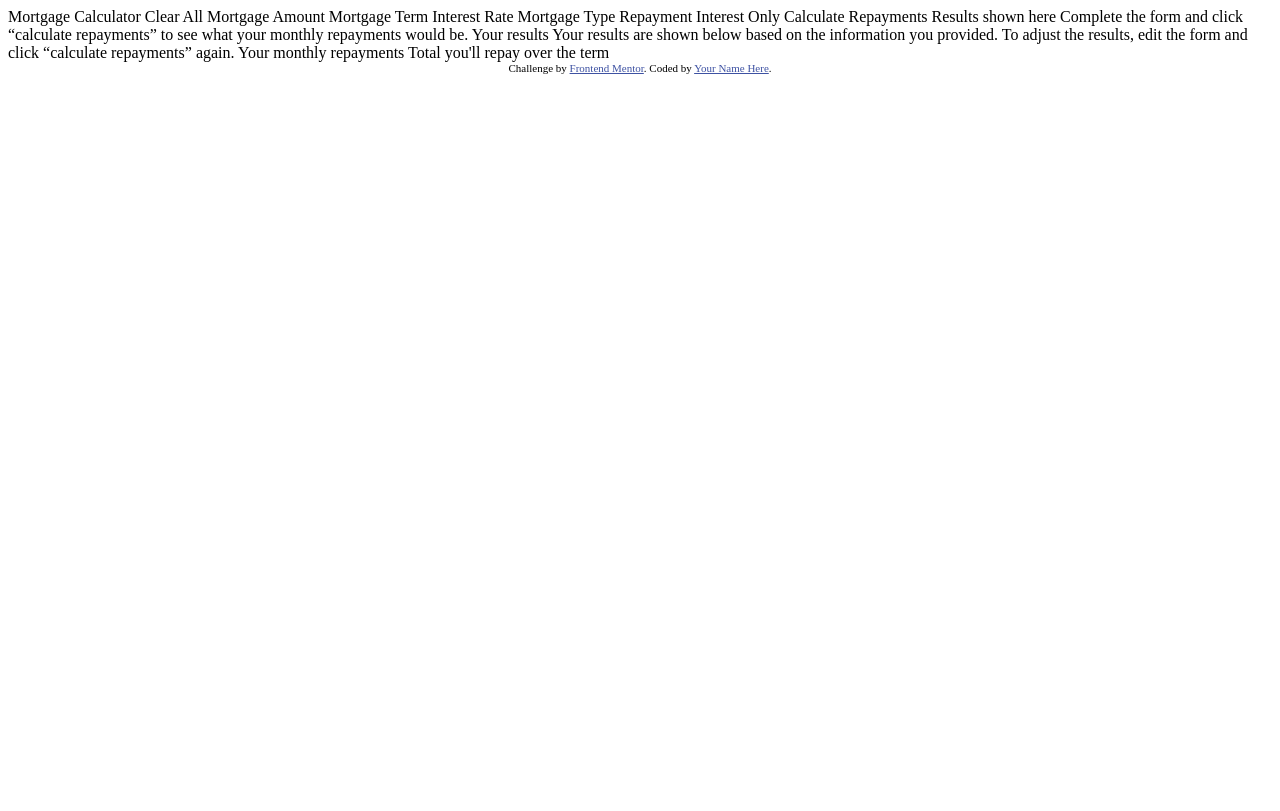
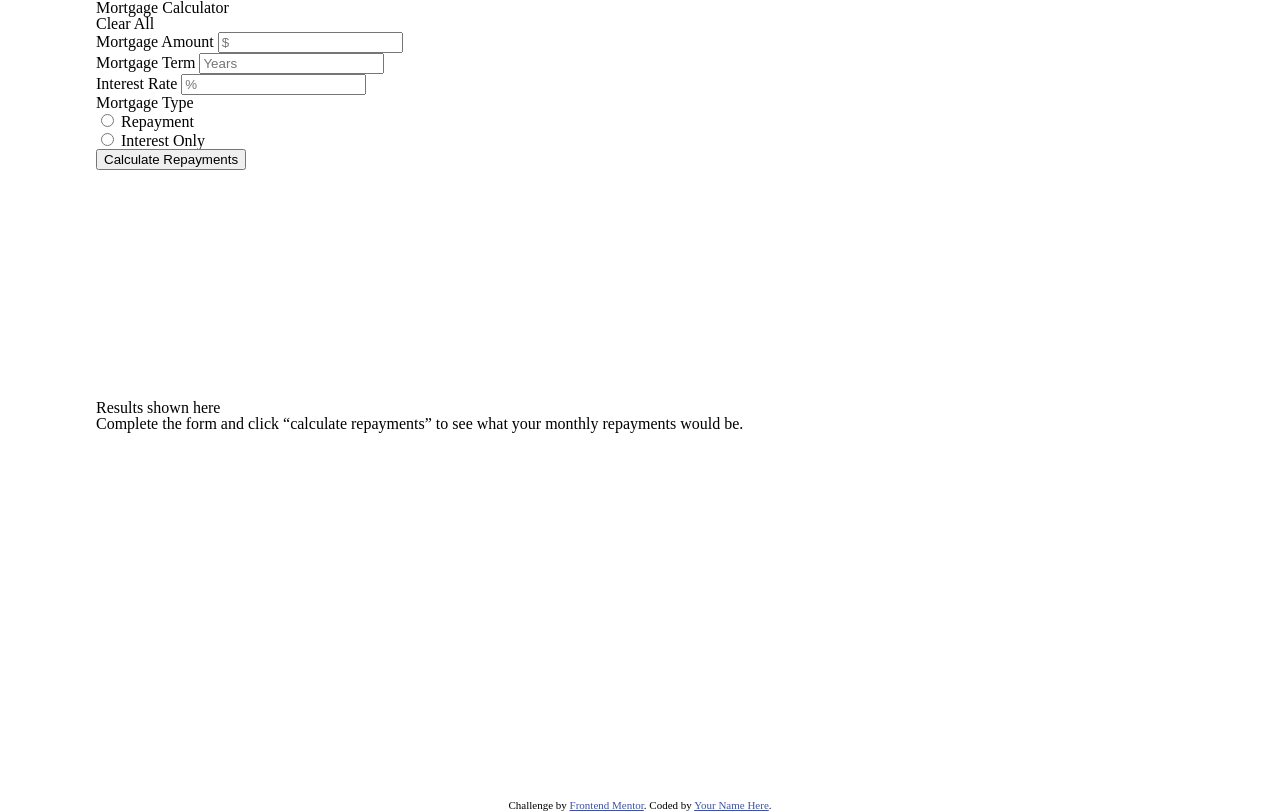
Before and after one commit to markvilly/mortgage-repayment-calculator, a plain HTML site: page index.html in a window 1280 px wide. Drawn offline with Linux system fonts and the light colour scheme.

Commit message:
Finished the semantic HTML layout

```diff
--- a/index.html
+++ b/index.html
@@ -5,7 +5,7 @@
   <meta name="viewport" content="width=device-width, initial-scale=1.0"> <!-- displays site properly based on user's device -->
 
   <link rel="icon" type="image/png" sizes="32x32" href="./assets/images/favicon-32x32.png">
-
+  <link rel="stylesheet" href="style.css">
   <title>Frontend Mentor | Mortgage repayment calculator</title>
 
   <!-- Feel free to remove these styles or customise in your own stylesheet 👍 -->
@@ -15,44 +15,91 @@
   </style>
 </head>
 <body>
+  <main id="wrapper">
+    <article class="left-side" id="calculator-side">
+      <div id="nav" class="top-left">
+        <h4 class="mid-header">Mortgage Calculator</h4>
+        <h5 class="label link">Clear All</h5>
+      </div>
 
-  Mortgage Calculator
-  Clear All
+      <form action="">
+        <div class="">
+          <label for="mortgage-amount">
+            Mortgage Amount
+          </label>
+          <input  value="" placeholder="$">
+        </div>
 
-  Mortgage Amount
+        <div>
+          <label for="mortgage-term">
+            Mortgage Term
+          </label>
+          <input type="text" placeholder="Years">
+        </div>
 
-  Mortgage Term
+        <div>
+          <label for="interest">Interest Rate</label>
+        <input type="text" placeholder="%">
+        </div>
 
-  Interest Rate
+        <div>
+        <label>Mortgage Type</label>
+        <div>
+          <input type="radio" name="repayment" id="repayment">
+          <label for="repayment">Repayment</label>
+        </div>
 
-  Mortgage Type
-  Repayment
-  Interest Only
+          <div>
+            <input type="radio" name="interest" id="interest-only">
+            <label for="interest-only">Interest Only</label>
+          </div>
 
-  Calculate Repayments
+        <button type="submit">Calculate Repayments</button>
+      </form>
+
+    </article>
 
     <!-- Empty results start -->
+    <article id="empty-results" class="right-side bottom">
 
-  Results shown here
+      <div class="artwork" id="art"></div>
+      <h3 class="title">Results shown here</h3>
 
-  Complete the form and click “calculate repayments” to see what
-  your monthly repayments would be.
+      <div class="para">
+        <p>Complete the form and click “calculate repayments” to see what
+          your monthly repayments would be.</p>
+      </div>
+    </article>
 
     <!-- Empty results end -->
 
     <!-- Completed results start -->
 
-  Your results
+    <article id="completed-results" class="hidden right-side bottom">
 
-  Your results are shown below based on the information you provided.
-  To adjust the results, edit the form and click “calculate repayments” again.
+      <div class="artwork" id="art"></div>
 
-  Your monthly repayments
+      <div class="title-para">
+        <h3 class="title">Your results</h3>
 
-  Total you'll repay over the term
+        <div class="para">
+          <p>Your results are shown below based on the information you provided.
+            To adjust the results, edit the form and click “calculate repayments” again.</p>
+        </div>
 
-  <!-- Completed results end -->
+        <div class="payment-div">
+          <div>
+            <h4 class="label">Your monthly repayment:</h4>
+            <h1 class="payment">$1,797.74</h1>
+          </div>
+          <div>
+            <h4 class="label">Total you'll repay over the term</h4>
 
+          </div>
+        </div>
+      </div>
+    </article>
+  </main>
     <div class="attribution">
       Challenge by <a href="https://www.frontendmentor.io?ref=challenge">Frontend Mentor</a>.
       Coded by <a href="#">Your Name Here</a>.
--- /dev/null
+++ b/style.css
@@ -0,0 +1,64 @@
+/* http://meyerweb.com/eric/tools/css/reset/
+   v2.0 | 20110126
+   License: none (public domain)
+*/
+
+html, body, div, span, applet, object, iframe,
+h1, h2, h3, h4, h5, h6, p, blockquote, pre,
+a, abbr, acronym, address, big, cite, code,
+del, dfn, em, img, ins, kbd, q, s, samp,
+small, strike, strong, sub, sup, tt, var,
+b, u, i, center,
+dl, dt, dd, ol, ul, li,
+fieldset, form, label, legend,
+table, caption, tbody, tfoot, thead, tr, th, td,
+article, aside, canvas, details, embed,
+figure, figcaption, footer, header, hgroup,
+menu, nav, output, ruby, section, summary,
+time, mark, audio, video {
+	margin: 0;
+	padding: 0;
+	border: 0;
+	font-size: 100%;
+	font: inherit;
+	vertical-align: baseline;
+}
+/* HTML5 display-role reset for older browsers */
+article, aside, details, figcaption, figure,
+footer, header, hgroup, menu, nav, section {
+	display: block;
+}
+body {
+	line-height: 1;
+}
+ol, ul {
+	list-style: none;
+}
+blockquote, q {
+	quotes: none;
+}
+blockquote:before, blockquote:after,
+q:before, q:after {
+	content: '';
+	content: none;
+}
+table {
+	border-collapse: collapse;
+	border-spacing: 0;
+}
+
+
+#wrapper{
+	display: block;
+	width: 85%;
+	margin: auto;
+	height: 100vh;
+}
+
+.left-side{
+	height: 50%;
+}
+
+.hidden{
+	display: none;
+}
```
Lines whose indentation alone changed are shown as unchanged.
